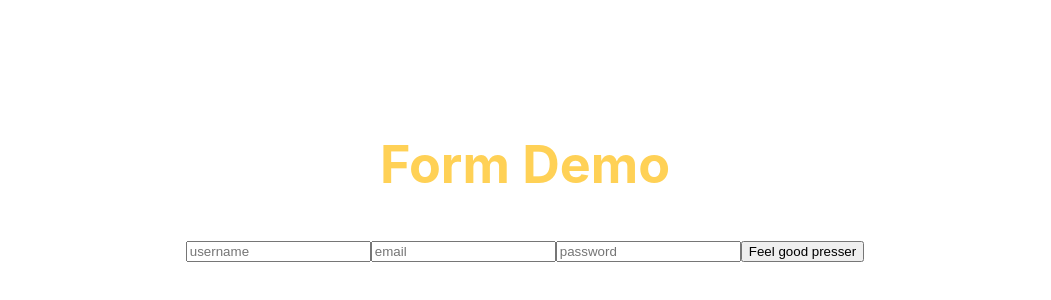
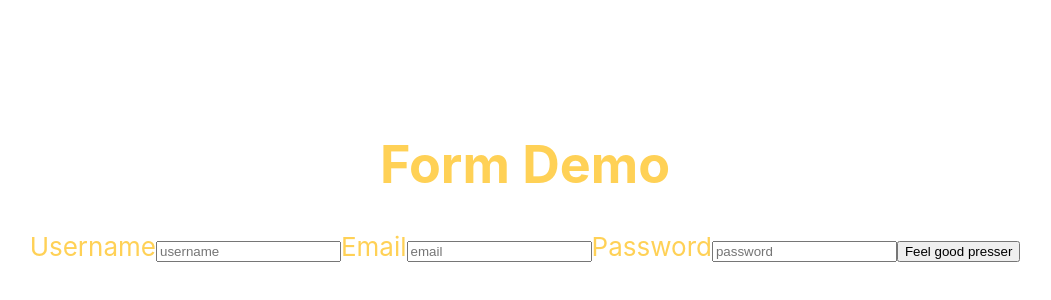
Before and after one commit to mykey007/react-course, a React (Create React App) app: page / in a window 1280 px wide. Shown: the part 220-520 px from the top of the page, without its empty margins (115-1166 px from the left). Built offline with nearby package versions, Linux system fonts and the light colour scheme.

Commit message:
htmlFor for labels and input ids

```diff
--- a/src/Form.js
+++ b/src/Form.js
@@ -34,22 +34,28 @@
             <div>
                 <h1>Form Demo</h1>
                 <form onSubmit={this.handleSubmit}>
+                    <label htmlFor="username">Username</label>
                     <input
                         type="text"
+                        id="username"
                         name="username"
                         placeholder="username"
                         value={this.state.username}
                         onChange={this.handleChange}
                     />
+                    <label htmlFor="email">Email</label>
                     <input
                         type="email"
+                        id="email"
                         name="email"
                         placeholder="email"
                         value={this.state.email}
                         onChange={this.handleChange}
                     />
+                    <label htmlFor="password">Password</label>
                     <input
                         type="password"
+                        id="password"
                         name="password"
                         placeholder="password"
                         value={this.state.password}
```
